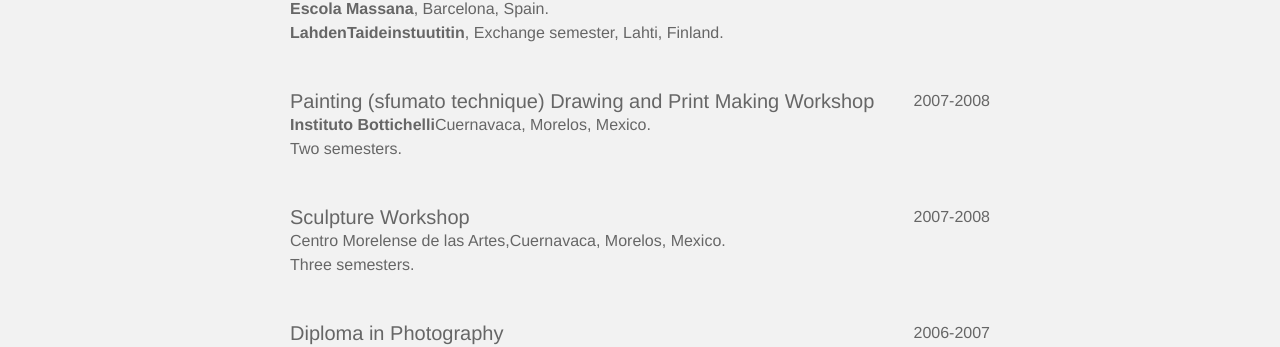
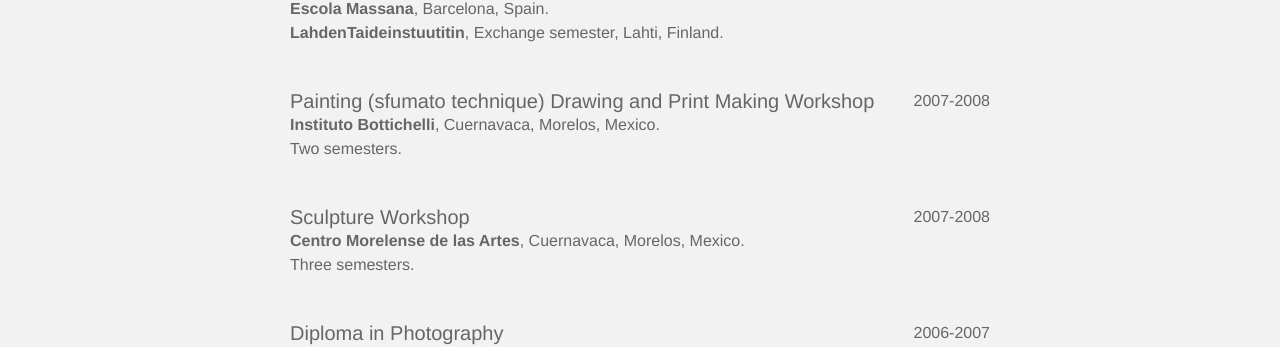
Before and after one commit to begoalarcon/begoalarcon.github.io, a Jekyll site: the page built from cv.md, in a window 1280 px wide and 900 px high, scrolled down 319 px. Shown: the part 144-491 px from the top of the window. Built offline with Jekyll 4.4.1, drawn with Linux system fonts in a browser that asks for light colours; nearby versions of some CDN libraries.

Commit message:
Update cv.md

```diff
--- a/cv.md
+++ b/cv.md
@@ -26,14 +26,14 @@
   <p class="alignright">2007-2008</p>
 </div>
 <h4>Painting (sfumato technique) Drawing and Print Making Workshop</h4>
-<b>Instituto Bottichelli</b>Cuernavaca, Morelos, Mexico.<br/>
+<b>Instituto Bottichelli</b>, Cuernavaca, Morelos, Mexico.<br/>
 Two semesters.<br/>
 <br/>
 <div id="textbox">
   <p class="alignright">2007-2008</p>
 </div>
 <h4>Sculpture Workshop</h4>
-Centro Morelense de las Artes,Cuernavaca, Morelos, Mexico. <br/>
+<b>Centro Morelense de las Artes</b>, Cuernavaca, Morelos, Mexico. <br/>
 Three semesters.<br/>
 <br/>
 <div id="textbox">
```
